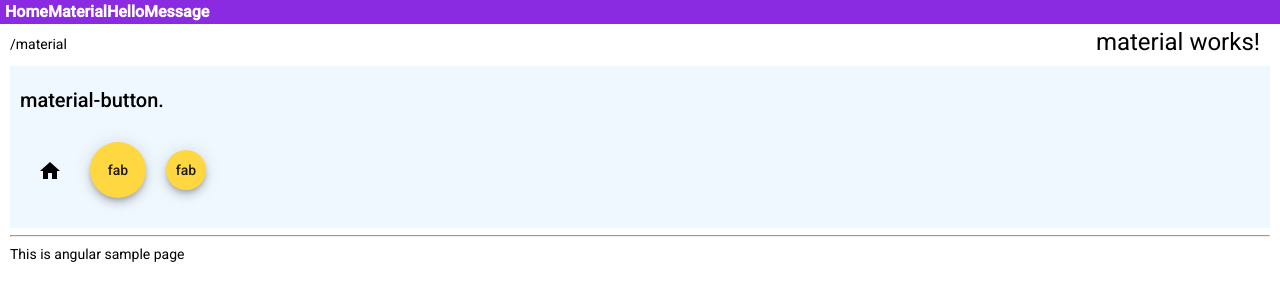
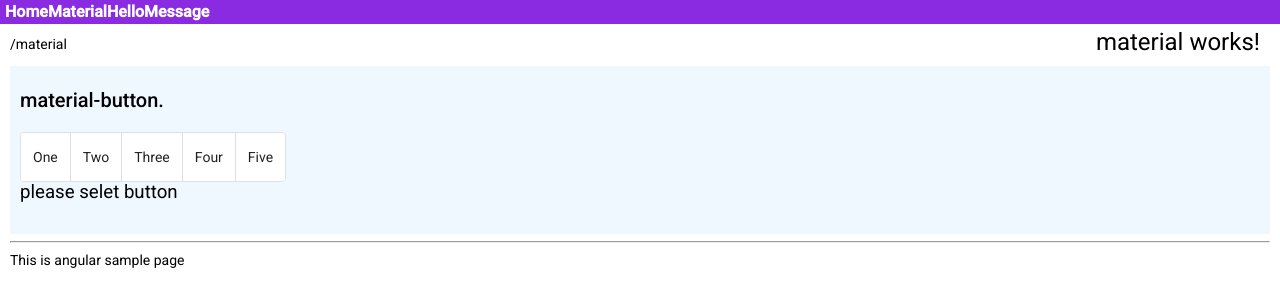
Before and after one commit to sqrmyy/angular-app, an Angular app: page /material in a window 1280 px wide. Shown: the top 306 px of the page. Built offline with nearby package versions, Linux system fonts and the light colour scheme.

Commit message:
トグルボタン

```diff
--- a/src/app/app.module.ts
+++ b/src/app/app.module.ts
@@ -5,6 +5,7 @@ import { RouterModule, Routes } from '@angular/router'
 import { HttpClientModule } from '@angular/common/http'
 import { MatButtonModule } from '@angular/material/button'
 import { MatIconModule } from '@angular/material/icon'
+import { MatButtonToggleModule } from '@angular/material/button-toggle'
 
 import { AppComponent } from './app.component';
 import { HelloComponent } from './hello/hello.component';
@@ -35,6 +36,7 @@ const routes: Routes = [
     ReactiveFormsModule,
     MatButtonModule,
     MatIconModule,
+    MatButtonToggleModule,
     RouterModule.forRoot(routes),
     BrowserAnimationsModule
   ],
--- a/src/app/material/material.component.html
+++ b/src/app/material/material.component.html
@@ -2,10 +2,14 @@
     <h1>material works!</h1>
     <div>
         <h2>material-button.</h2>
-        <button mat-icon-button>
-            <mat-icon>home</mat-icon>
-        </button>
-        <button mat-fab>fab</button>
-        <button mat-mini-fab>fab</button>
+        <mat-button-toggle-group #tgl="matButtonToggleGroup"
+        (change)="change(tgl.value)">
+        <mat-button-toggle value="one">One</mat-button-toggle>
+        <mat-button-toggle value="two">Two</mat-button-toggle>
+        <mat-button-toggle value="three">Three</mat-button-toggle>
+        <mat-button-toggle value="four">Four</mat-button-toggle>
+        <mat-button-toggle value="five">Five</mat-button-toggle>
+        </mat-button-toggle-group>
+        <p class="message">{{message}}</p>
     </div>
 </div>
--- a/src/app/material/material.component.ts
+++ b/src/app/material/material.component.ts
@@ -6,10 +6,16 @@ import { Component, OnInit } from '@angular/core';
   styleUrls: ['./material.component.css']
 })
 export class MaterialComponent implements OnInit {
+  message:string
 
   constructor() { }
 
   ngOnInit(): void {
+    this.message = 'please selet button'
+  }
+
+  change(v) {
+    this.message = 'select: "' + v + '".'
   }
 
 }
```
